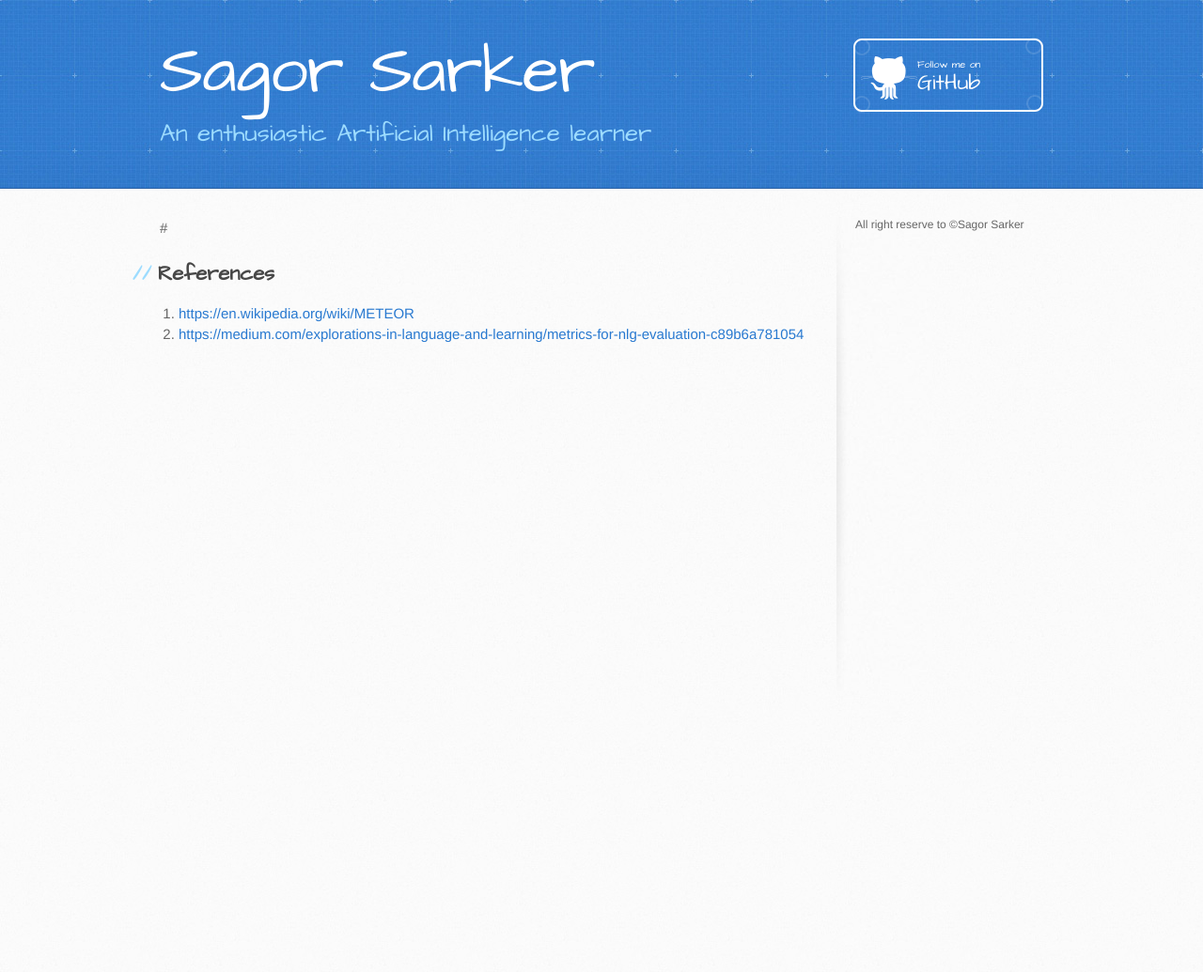
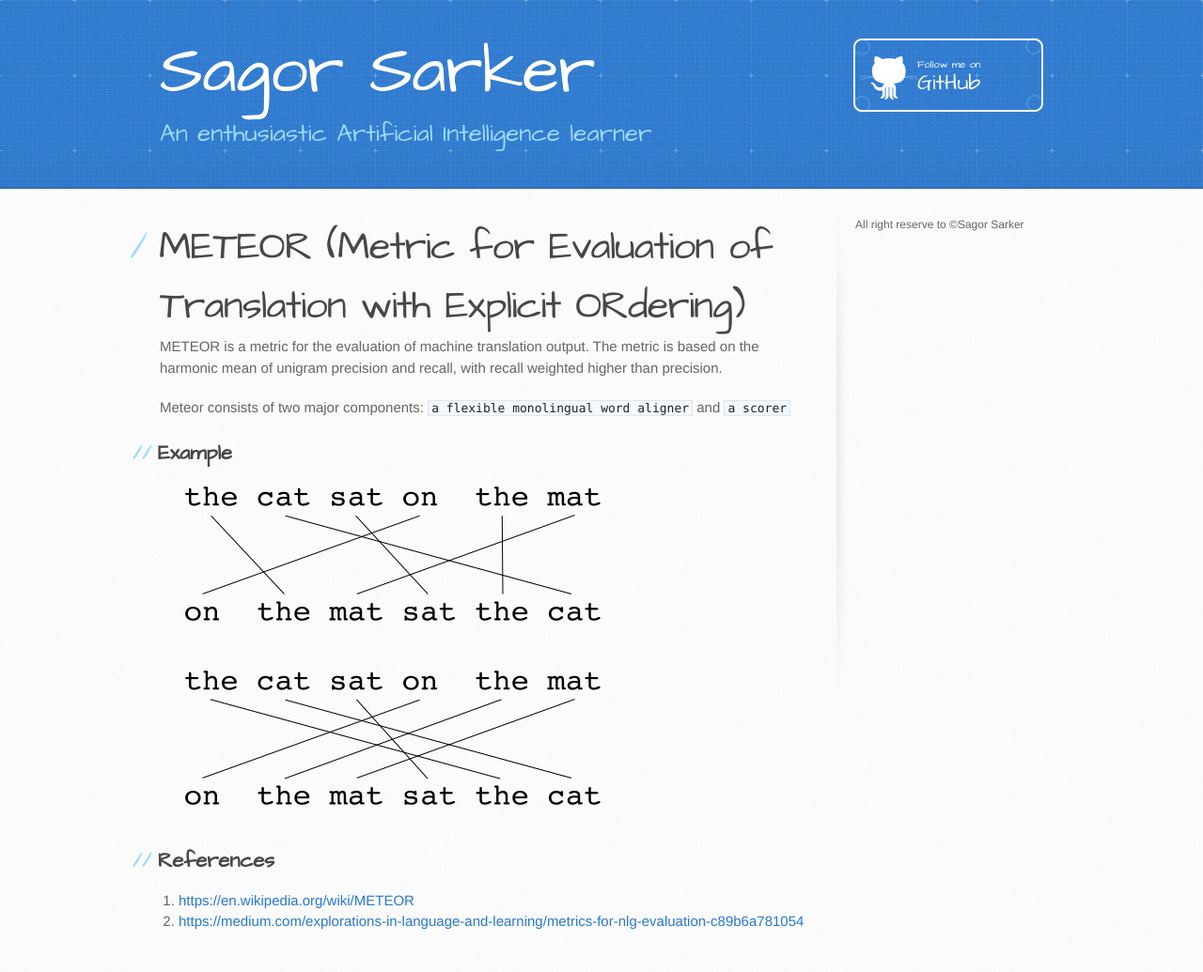
Before and after one commit to sagorbrur/sagorbrur.github.io, a Jekyll site: the page built from meteor.md, in a window 1280 px wide. Shown: the whole page at 94% size. Built offline with Jekyll 4.4.1, drawn with Linux system fonts in a browser that asks for light colours; our own code applies the rules of GitHub Pages for plain Markdown files; before the commit the page ends 900 px from its top, so only the background shows below that.

Commit message:
Update meteor.md

```diff
--- a/meteor.md
+++ b/meteor.md
@@ -1,4 +1,20 @@
-#
+# METEOR (Metric for Evaluation of Translation with Explicit ORdering)
+METEOR  is a metric for the evaluation of machine translation output. The metric is based on the harmonic mean of unigram precision and recall, with recall weighted higher than precision.
+
+Meteor consists of two major components:
+`a flexible monolingual word aligner` and `a scorer`
+
+
+## Example
+
+![a](METEOR-alignment-a.png)
+
+![b](METEOR-alignment-b.png)
+
+
+
+
+
 
 
 
```
